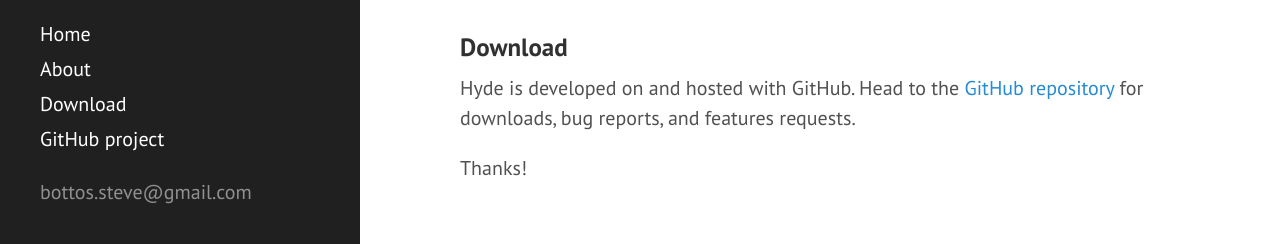
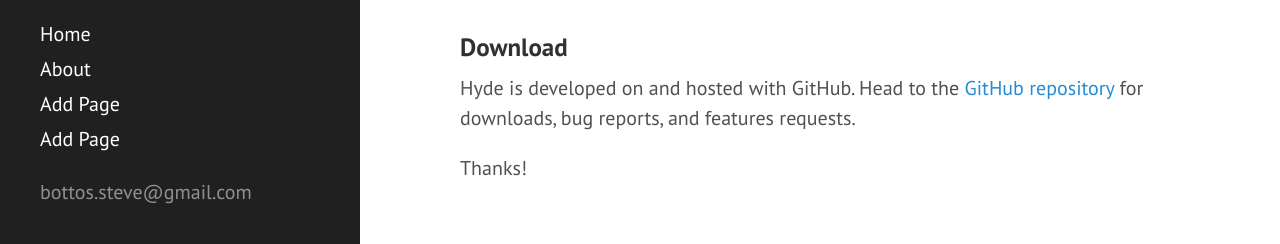
Before and after one commit to stevebottos/stevebottos.github.io, a Jekyll site: the page built from index.html, in a window 1280 px wide and 900 px high, scrolled down 489 px. Shown: the part 653-897 px from the top of the window. Built offline with Jekyll 4.4.1, drawn with Linux system fonts in a browser that asks for light colours; Markdown is read by kramdown in place of the engine named in the settings; the list of posts is cut into pages by our own code.

Commit message:
Update sidebar.html

```diff
--- a/_includes/sidebar.html
+++ b/_includes/sidebar.html
@@ -26,8 +26,8 @@
         {% endif %}
       {% endfor %}
 
-      <a class="sidebar-nav-item" href="{{ site.github.repo }}/archive/v{{ site.version }}.zip">Download</a>
-      <a class="sidebar-nav-item" href="{{ site.github.repo }}">GitHub project</a>
+      <a class="sidebar-nav-item" href="{{ site.github.repo }}/archive/v{{ site.version }}.zip">Add Page</a>
+      <a class="sidebar-nav-item" href="{{ site.github.repo }}">Add Page</a>
     </nav>
 
     <p>bottos.steve@gmail.com</p>
```
